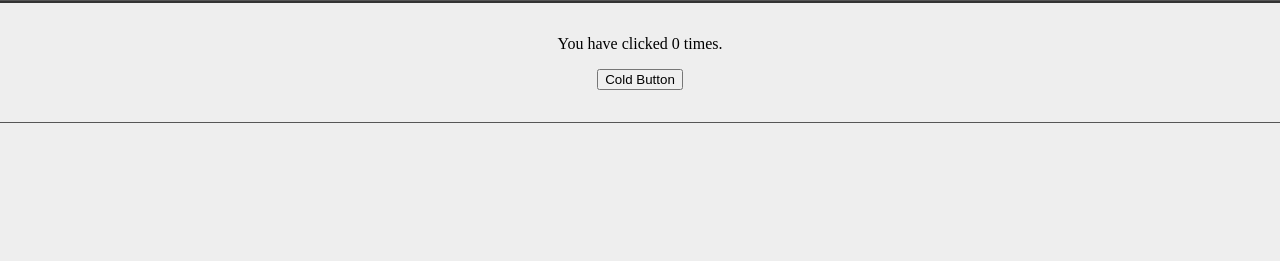
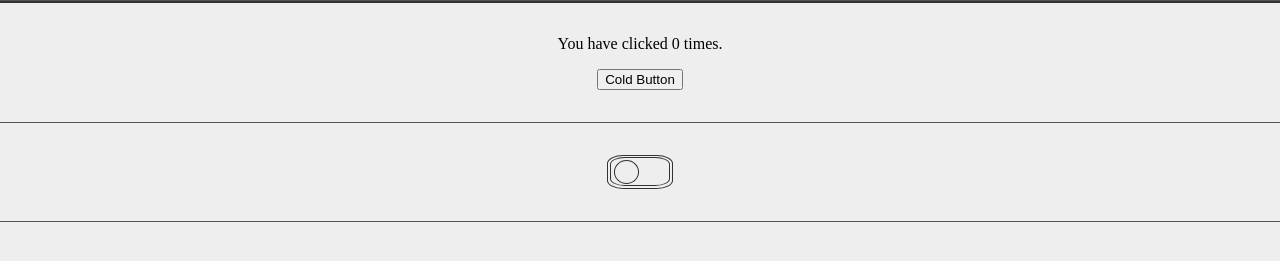
Before and after one commit to ChrisGitmed/playground, a plain HTML site: page dom-practice/index.html in a window 1280 px wide. Shown: the part 79-340 px from the top of the page. Drawn offline with Linux system fonts and the light colour scheme.

Commit message:
Added the html and basic css for the toggle switch.

```diff
--- a/dom-practice/index.html
+++ b/dom-practice/index.html
@@ -15,6 +15,13 @@
         <p>You have clicked 0 times.</p>
         <button>Cold Button</button>
     </section>
+    <section class="toggle-section row justify-center">
+        <div class="toggle-switch">
+            <div class="inner-border">
+                <div class="inner-circle"></div>
+            </div>
+        </div>
+    </section>
 
     <script src="main.js"></script>
 </body>
--- a/dom-practice/styles.css
+++ b/dom-practice/styles.css
@@ -22,6 +22,33 @@ section {
     margin: 0rem 0rem 1rem 0rem;
 }
 
+.toggle-switch {
+    width: 4rem;
+    height: 2rem;
+    border-radius: 25%;
+    border: 1px solid #333;
+    display: flex;
+    justify-content: center;
+    align-items: center;
+}
+
+.inner-border {
+    width: 90%;
+    height: 85%;
+    border-radius: 25%;
+    border: 1px solid #333;
+    display: flex;
+    align-items: center;
+}
+
+.inner-circle {
+    width: 40%;
+    height: 80%;
+    border: 1px solid #333;
+    border-radius: 50%;
+    margin: 0.2rem;
+}
+
 .row {
     display: flex;
 }
```
